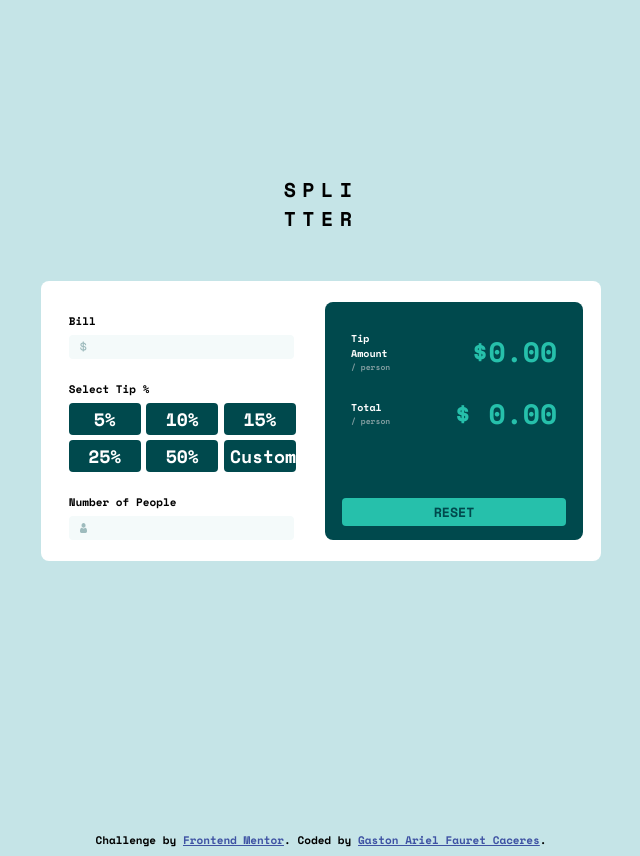
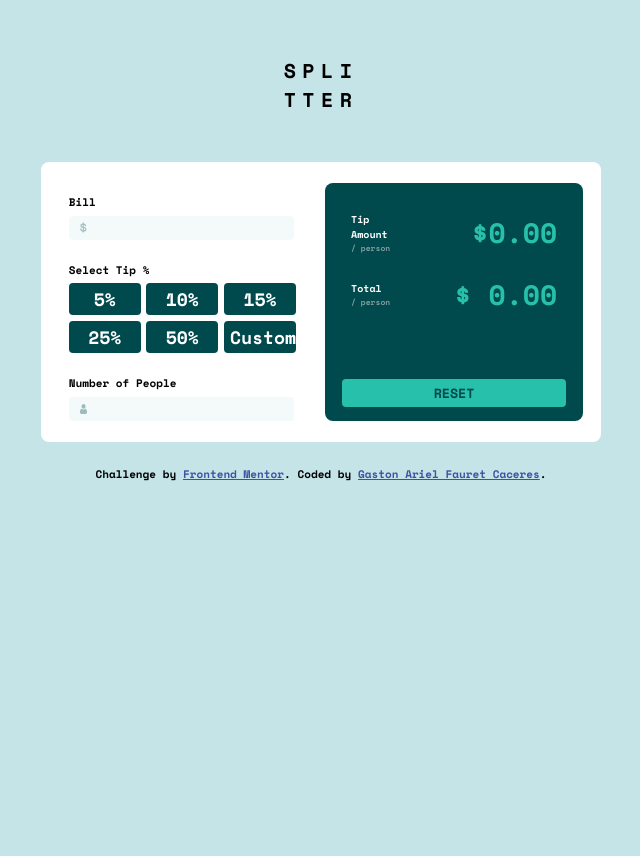
Before and after one commit to Gastonfauret/Frontend-Mentor-tip-app-calculator, a website: page index.html in a window 1280 px wide. Shown: the whole page, without its empty margins (319-959 px from the left). After the commit the page ends 800 px from the top, so only its background shows below. Drawn offline with nearby package versions, Linux system fonts and the light colour scheme.

Commit message:
Final Commit

```diff
--- a/index.html
+++ b/index.html
@@ -89,13 +89,11 @@
         </div>
       </div>
     </div>
+    <div class="attribution">
+      Challenge by <a href="https://www.frontendmentor.io?ref=challenge" target="_blank">Frontend Mentor</a>.
+      Coded by <a href="#">Gaston Ariel Fauret Caceres</a>.
+    </div>
   </div>
-
-  <div class="attribution">
-    Challenge by <a href="https://www.frontendmentor.io?ref=challenge" target="_blank">Frontend Mentor</a>.
-    Coded by <a href="#">Gaston Ariel Fauret Caceres</a>.
-  </div>
-
 </div>
 <script src="./index.js"></script>
 
--- a/styles.css
+++ b/styles.css
@@ -6,8 +6,8 @@ body {
 }
 
 .container {
-    width: 100vh;
-    height: 100vh;
+    width: 100vw;
+    height: 47vw;
     display: flex;
     flex-direction: column;
     background-color: hsl(185, 41%, 84%);
```
